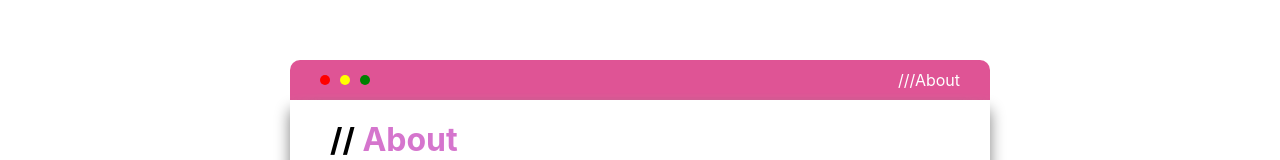
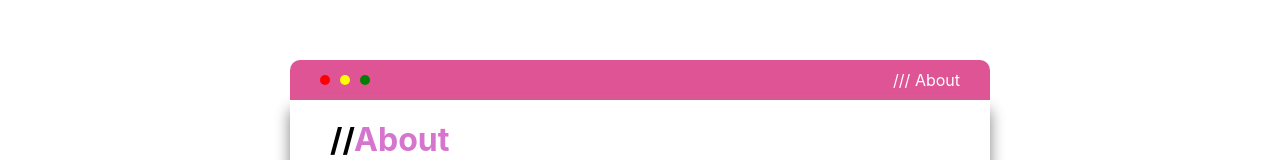
Before and after one commit to gravvs/portfolio, a React (Create React App) app: page / in a window 1280 px wide. Shown: the part 634-794 px from the top of the page. Built offline with nearby package versions, Linux system fonts and the light colour scheme; what restful-react would draw is missing.

Commit message:
add entities

```diff
--- a/src/components/AboutSection/index.js
+++ b/src/components/AboutSection/index.js
@@ -16,17 +16,17 @@ const AboutSection = () => {
                         <span className="dot green pointer"></span>
                     </div>
                     <div className="space">
-                        <p className="about">///About</p>
+                        <p className="about">&#x0002F;&#x0002F;&#x0002F; About</p>
                     </div>
                 </div>
                 <div className="shadow">
                     <div>
-                        <h2>// <span className="pink">About</span></h2>
+                        <h2>&#x0002F;&#x0002F;<span className="pink">About</span></h2>
                     </div>
                     <div className = "about_border_left">
                         <div className="h3_section">
-                            <h3>&lt;/<span className="pink">Me</span>&gt;</h3>
-                            <h3>&lt;/<span className="pink">Skills</span>&gt;</h3>
+                            <h3>&lt;&#x0002F;<span className="pink">Me</span>&gt;</h3>
+                            <h3>&lt;&#x0002F;<span className="pink">Skills</span>&gt;</h3>
                         </div>
                         <div className="about_section_content">
                             <div>
```
